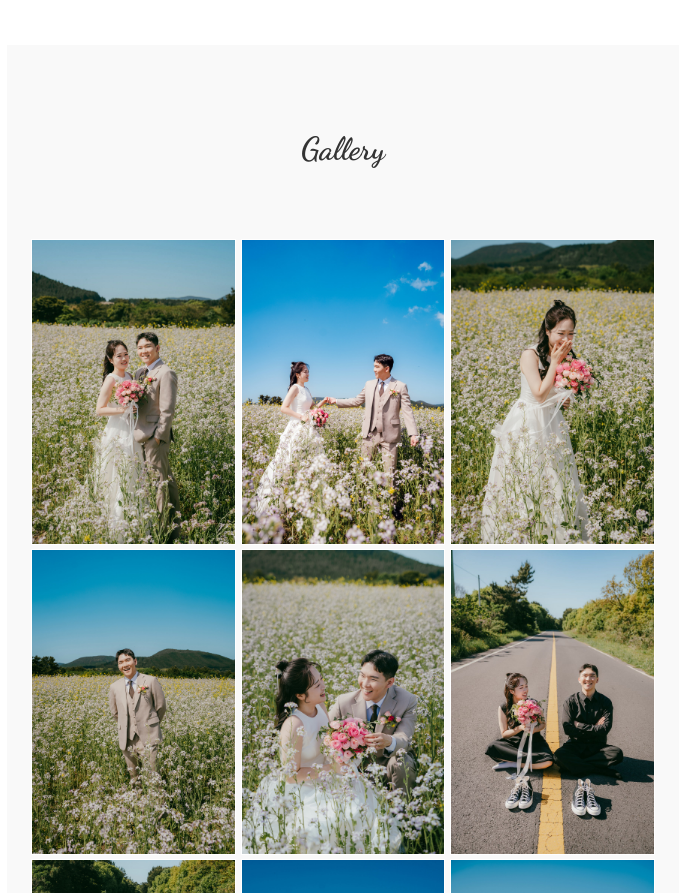
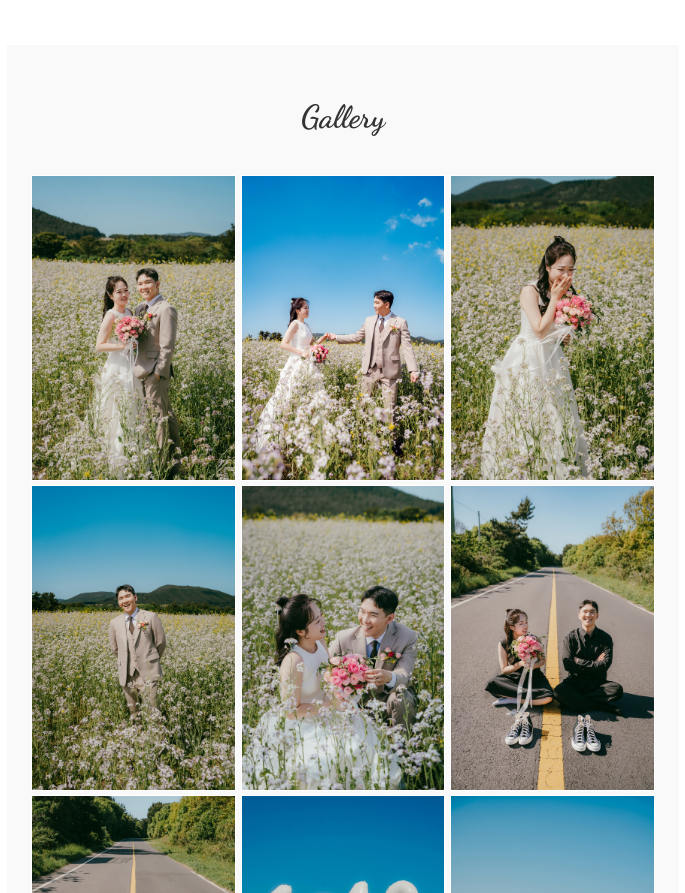
Before and after one commit to 241012prfctday/241012prfctday.github.io, a plain HTML site: page index.html in a window 1280 px wide. Shown: the part 2652-3545 px from the top of the page, without its empty margins (297-982 px from the left). Drawn offline with nearby package versions, Linux system fonts and the light colour scheme; a script that the page names is missing; a web font is replaced by a local one.

Commit message:
단락 간격조절
단락 간격조절

```diff
--- a/css/cover.css
+++ b/css/cover.css
@@ -256,8 +256,8 @@ header {
   font-family: DancingScript-b;
   line-height: 1.5em;
   font-size: 2rem;
-  margin-top: 2em;
-  margin-bottom: 2em;
+  margin-top: 1em;
+  margin-bottom: 1em;
 }
 
 .section3-image {
```
